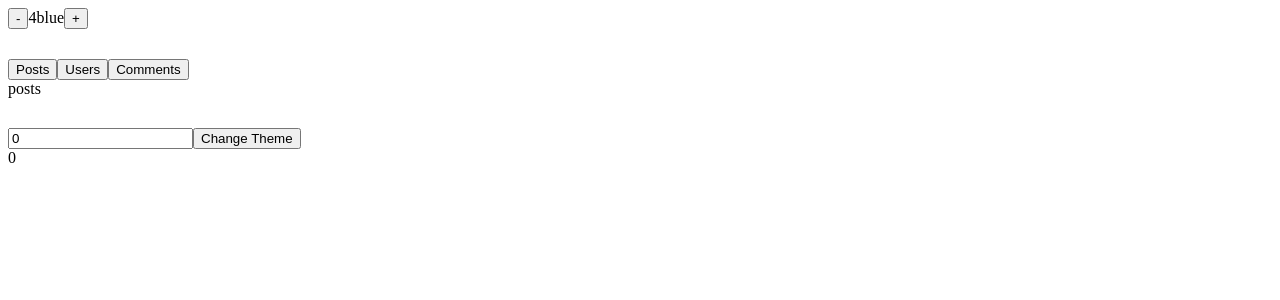
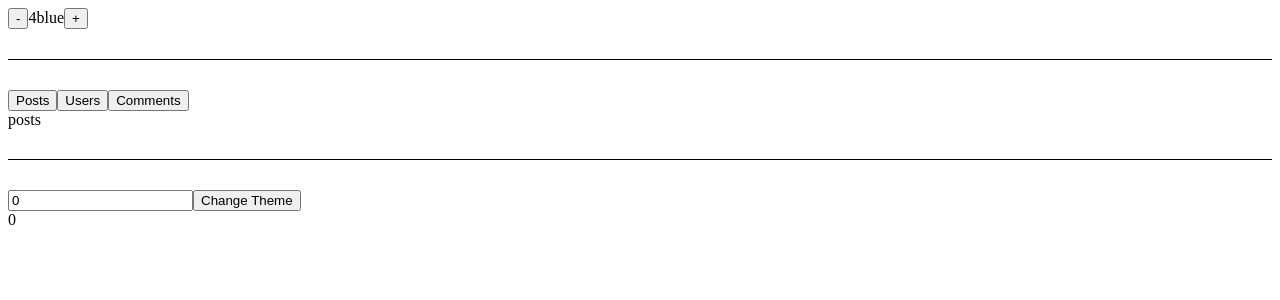
Before and after one commit to Megumikawa/react-studying, a React (Create React App) app: page / in a window 1280 px wide. Shown: the top 300 px of the page. Built offline with nearby package versions, Linux system fonts and the light colour scheme.

Commit message:
change style for each lesson project

```diff
--- a/src/App.js
+++ b/src/App.js
@@ -17,13 +17,15 @@ function App() {
 
   return (
     <>
-    <div style={{marginBottom:'30px'}}>
+    <div>
       <button onClick={decrement}>-</button>
       <span>{count}</span>
       <span>{theme}</span>
       <button onClick={increment}>+</button>
     </div>
+    <div style={{borderBottom:'1px solid', margin:'30px 0'}}></div>
     <Post />
+    <div style={{borderBottom:'1px solid', margin:'30px 0'}}></div>
     <Memo />
     </>
   )
--- a/src/Post.js
+++ b/src/Post.js
@@ -26,7 +26,6 @@ export default function Post() {
         <button onClick={() => setresourceType('comments')}>Comments</button>
       </div>
       <hi >{resourceType}</hi>
-      <div style={{marginBottom: '30px'}}></div>
       {/* {items.map(item => {
         return <pre>{JSON.stringify(item)}</pre>
       })} */}
```
